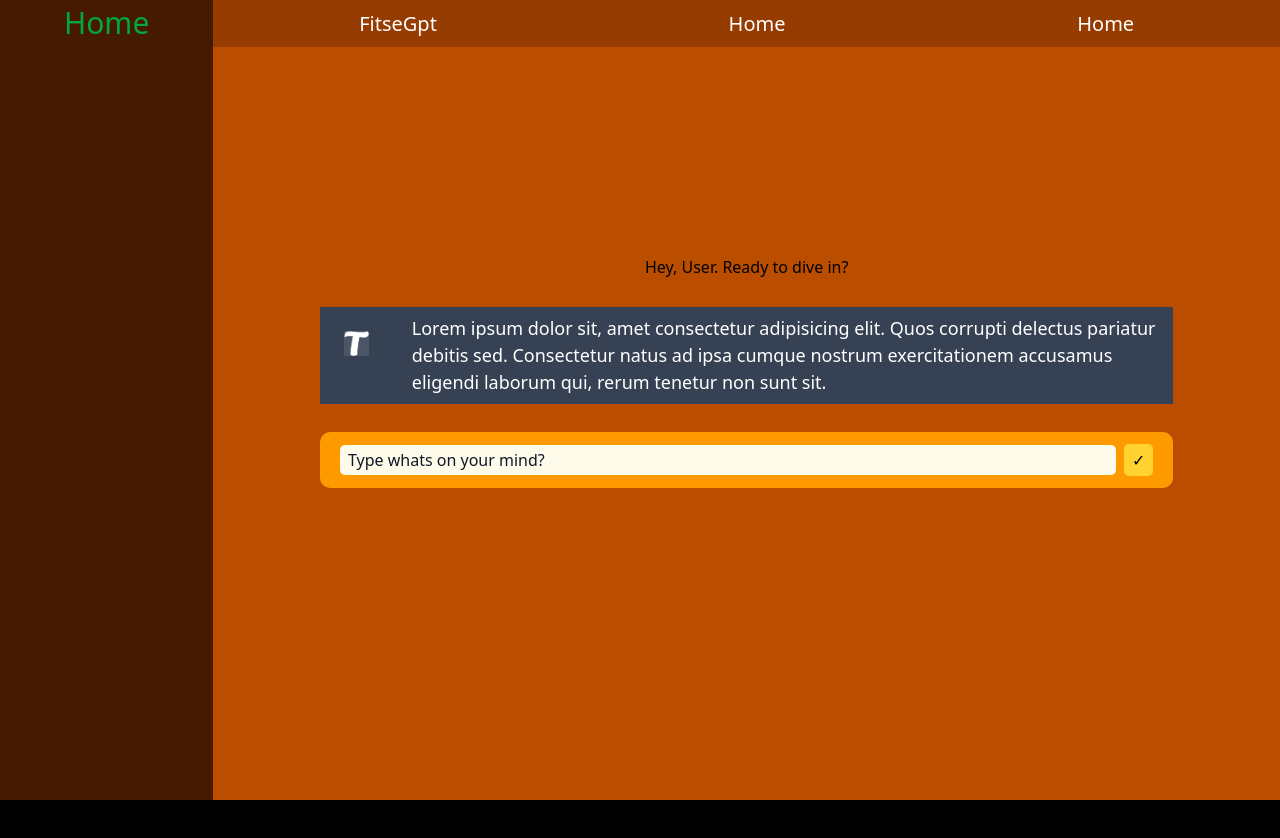
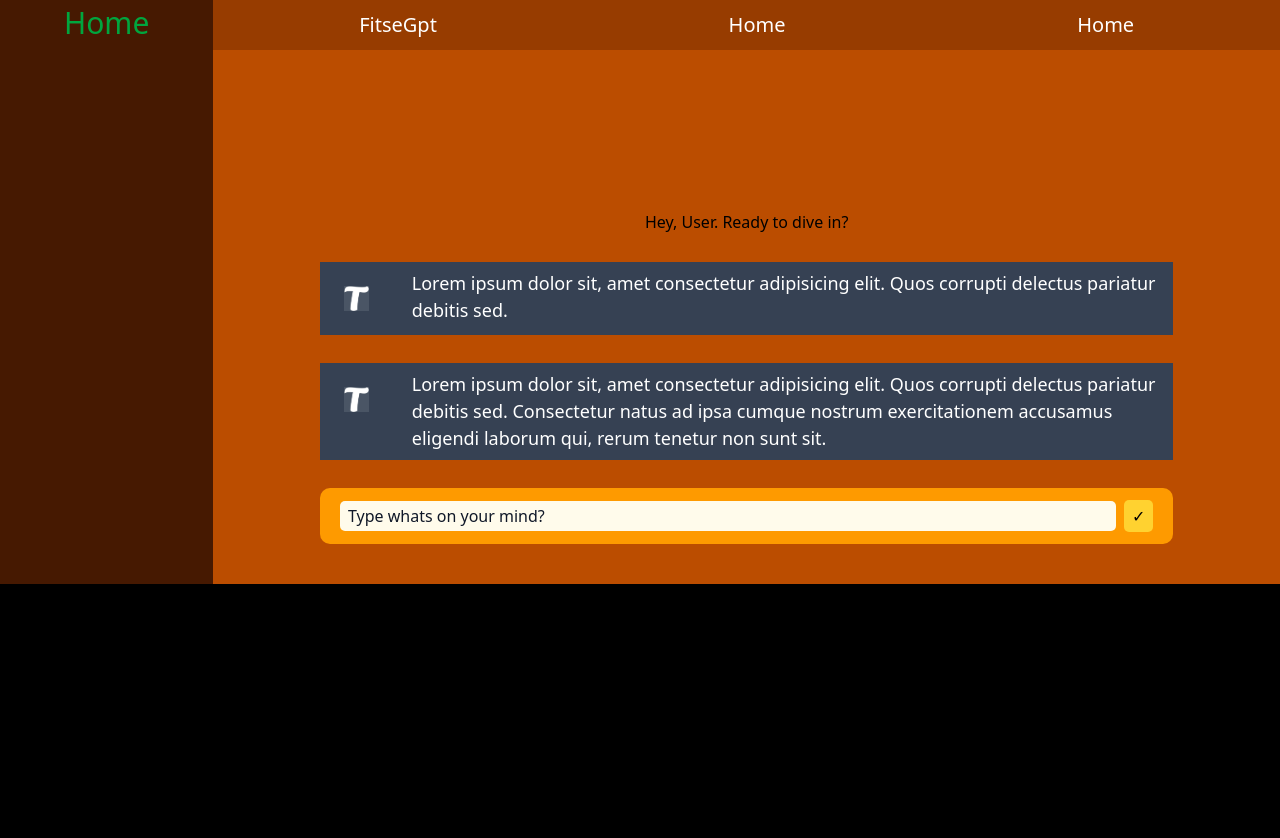
Before and after one commit to codewithfitse/AiChatBot, a React (Vite) app in the folder Frontend/: page /Home in a window 1280 px wide. Shown: the top 838 px of the page. After the commit the page ends 800 px from the top, so only its background shows below. Built offline with nearby package versions, Linux system fonts and the light colour scheme.

Commit message:
CHANGING ON HOMEPAGE

```diff
--- a/Frontend/src/page/Home.jsx
+++ b/Frontend/src/page/Home.jsx
@@ -3,7 +3,7 @@ import React from "react";
 export const Home = () => {
   return (
     <>
-      <div className="w-full h-screen flex bg-amber-500">
+      <div className="w-full h-auto flex bg-amber-500">
         <aside className="w-[20%] h-auto bg-amber-950">
           <h1 className="text-[30px] text-green-600 text-center">Home</h1>
         </aside>
@@ -13,9 +13,22 @@ export const Home = () => {
             <h1 className="text-white text-[20px]">Home</h1>
             <h1 className="text-white text-[20px]">Home</h1>
           </nav>
-          <div className="w-full h-full bg-amber-700">
-            <div className="w-full h-full mt-52 flex flex-col ju items-center space-y-7">
+          <div className="w-full h-full pb-10 bg-amber-700">
+            <div className="w-full h-full mt-40 flex flex-col ju items-center space-y-7">
               <h1 className="">Hey, User. Ready to dive in?</h1>
+
+              <div className="chat">
+                <img
+                  src="logo.webp"
+                  alt=""
+                  srcset=""
+                  className="size-[25px] m-4 bg-gray-600"
+                />
+                <p className="w-[90%] text-[18px]">
+                  Lorem ipsum dolor sit, amet consectetur adipisicing elit. Quos
+                  corrupti delectus pariatur debitis sed.
+                </p>
+              </div>
 
               <div className="chat">
                 <img
```
